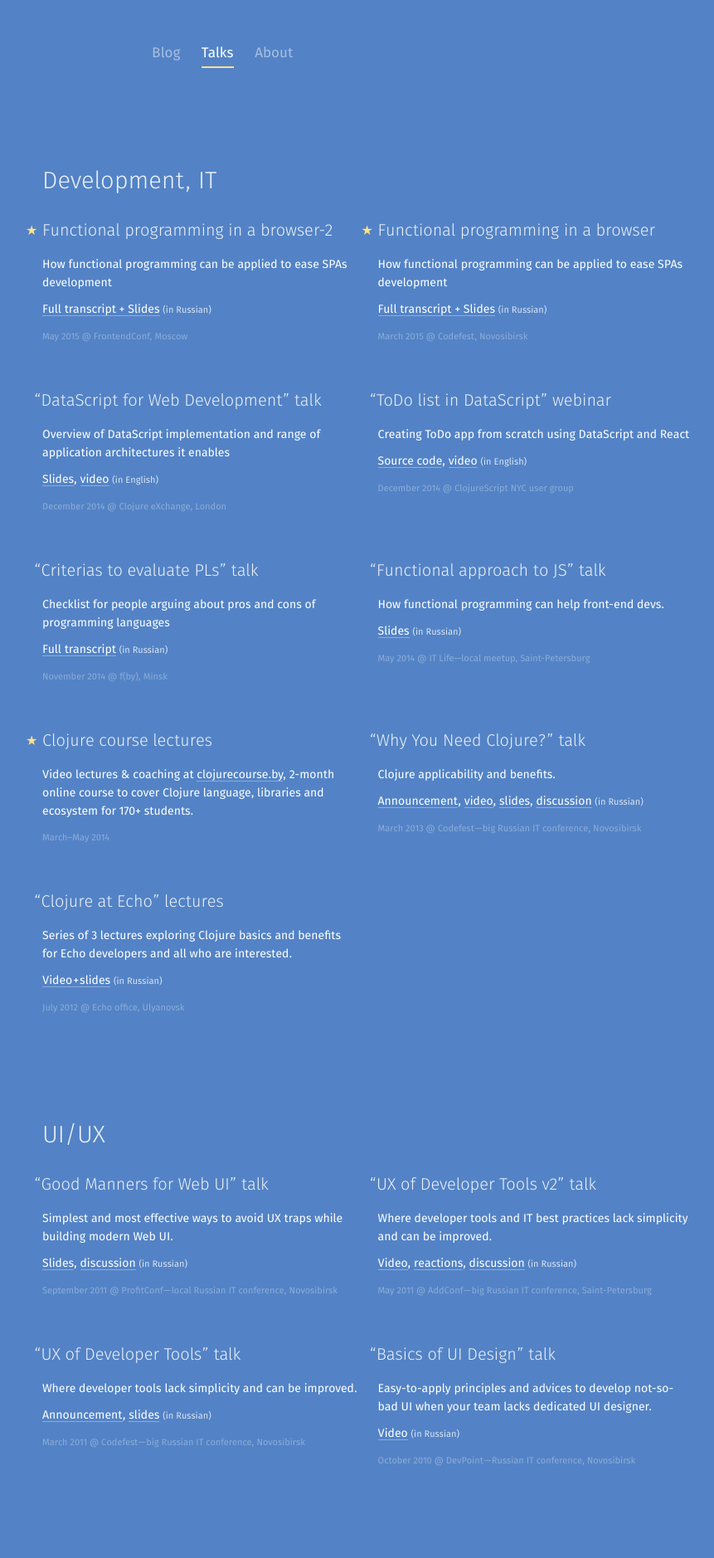
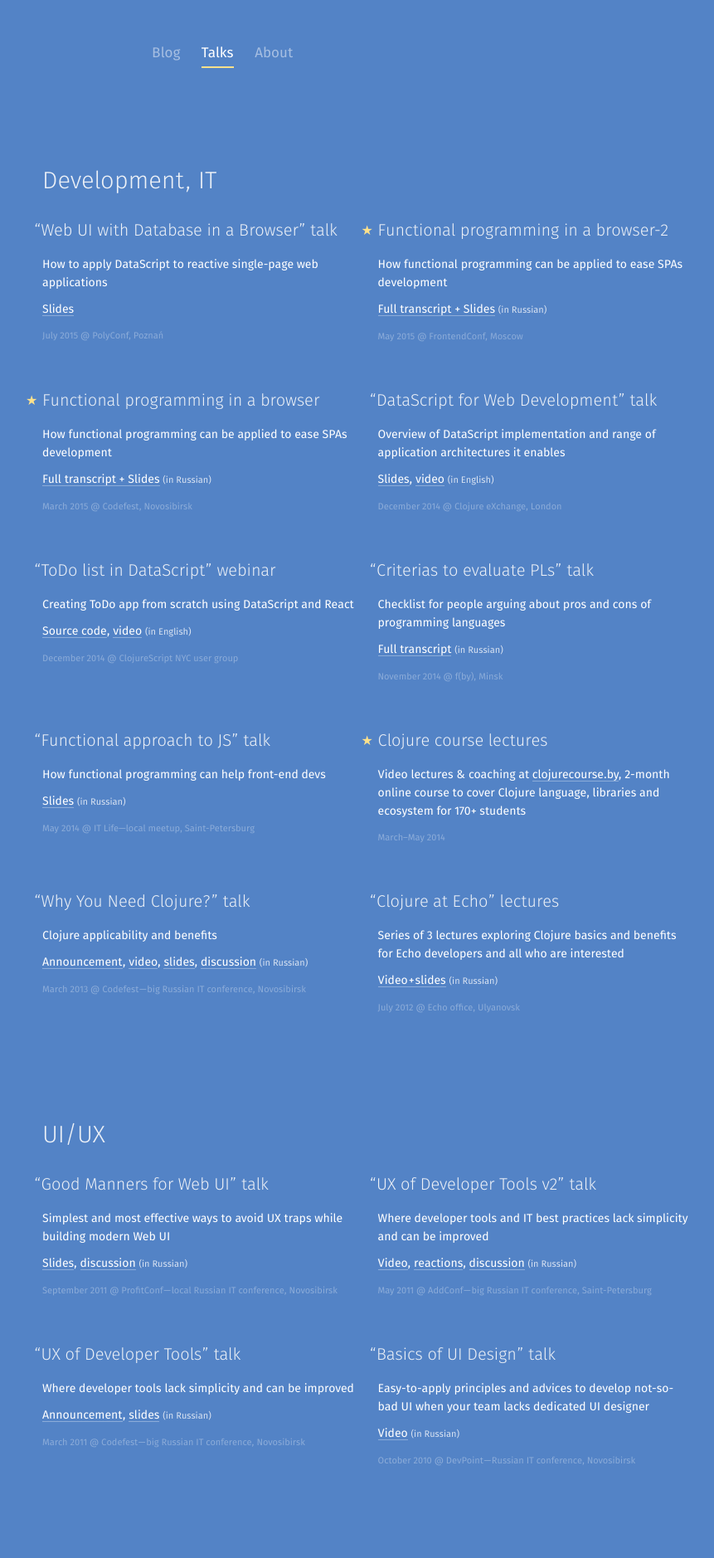
Before and after one commit to tonsky/tonsky.github.io, a Jekyll site: the page built from talks/index.html, in a window 1280 px wide. Shown: the whole page at 83% size, without its empty margins (186-1047 px from the left). Built offline with Jekyll 4.4.1, drawn with Linux system fonts in a browser that asks for light colours.

Commit message:
polyconf talk

```diff
--- a/talks/index.html
+++ b/talks/index.html
@@ -10,6 +10,13 @@ class: page_wide
 </ul>
 
 <h1>Development, IT</h1>
+
+<div class=event>
+    <h1><span class=q>“</span>Web UI with Database in a Browser” talk<span class="lang lang_en"></span></h1>
+    <p>How to apply DataScript to reactive single-page web applications
+    <p class=links><a href="https://dl.dropboxusercontent.com/u/561580/conferences/2015.07%20polyconf.pdf">Slides</a>
+    <p class=where>July 2015 <span class=at>@</span>&nbsp;PolyConf, Poznań</a>
+</div>
 
 <div class=event>
     <h1><span class=star></span>Functional programming in a browser-2<span class="lang lang_ru"></span></h1>
@@ -49,27 +56,27 @@ class: page_wide
 
 <div class=event>
     <h1><span class=q>“</span>Functional approach to JS” talk<span class="lang lang_ru"></span></h1>
-    <p>How functional programming can help front-end devs.
+    <p>How functional programming can help front-end devs
     <p class=links><a href="2014-05-17-functional-approach-to-js/slides/">Slides</a> <span class=lang>(in Russian)</span>
     <p class=where>May 2014 <span class=at>@</span>&nbsp;IT Life—local meetup, Saint-Petersburg</a>
 </div>
 
 <div class=event>
     <h1><span class=star></span>Clojure course lectures</h1>
-    <p>Video lectures & coaching at <a href="http://clojurecourse.by">clojurecourse.by</a>, 2-month online course to cover Clojure language, libraries and ecosystem for 170+&nbsp;students.
+    <p>Video lectures &amp; coaching at <a href="http://clojurecourse.by">clojurecourse.by</a>, 2-month online course to cover Clojure language, libraries and ecosystem for 170+&nbsp;students
     <p class=where>March–May 2014</p>
 </div>
 
 <div class=event>
     <h1><span class=q>“</span>Why You Need Clojure?” talk<span class="lang lang_ru"></span></h1>
-    <p>Clojure applicability and benefits.
+    <p>Clojure applicability and benefits
     <p class=links><a href="http://2013.codefest.ru/lecture/53">Announcement</a>, <a href="http://www.youtube.com/watch?v=jZI1aZcRHCI">video</a>, <a href="https://speakerdeck.com/tonsky/clojure-at-codefest-2013">slides</a>, <a href="http://tonsky.livejournal.com/274489.html">discussion</a> <span class=lang>(in Russian)</span>
     <p class=where>March 2013 <span class=at>@</span>&nbsp;Codefest&#8202;—&#8202;big Russian IT conference, Novosibirsk</a>
 </div>
 
 <div class=event>
     <h1><span class=q>“</span>Clojure at Echo” lectures</h1>
-    <p>Series of 3 lectures exploring Clojure basics and benefits for Echo developers and all who are interested.
+    <p>Series of 3 lectures exploring Clojure basics and benefits for Echo developers and all who are interested
     <p class=links><a href="http://tonsky.livejournal.com/tag/clojure%20at%20echo">Video&#8202;+&#8202;slides</a> <span class=lang>(in Russian)</span>
     <p class=where>July 2012 <span class=at>@</span>&nbsp;Echo office, Ulyanovsk</a>
 </div>
@@ -78,14 +85,14 @@ class: page_wide
 
 <div class=event>
     <h1><span class=q>“</span>Good Manners for Web UI” talk</h1>
-    <p>Simplest and most effective ways to avoid UX traps while building modern Web UI.
+    <p>Simplest and most effective ways to avoid UX traps while building modern Web UI
     <p class=links><a href="http://www.slideshare.net/nikitonsky/ss-9452463">Slides</a>, <a href="http://tonsky.livejournal.com/241759.html">discussion</a> <span class=lang>(in Russian)</span>
     <p class=where>September 2011 <span class=at>@</span>&nbsp;ProfitConf&#8202;—&#8202;local Russian IT conference, Novosibirsk</a>
 </div>
 
 <div class=event>
     <h1><span class=q>“</span>UX of Developer Tools v2” talk</h1>
-    <p>Where developer tools and IT best practices lack simplicity and can be improved.
+    <p>Where developer tools and IT best practices lack simplicity and can be improved
     <p class=links><a href="https://vimeo.com/23726142">Video</a>, <a href="http://lib.custis.ru/1a2-philosophy-of-simplicity-prokopov">reactions</a>, <a href="http://tonsky.livejournal.com/230112.html">discussion</a> <span class=lang>(in Russian)</span>
     <p class=where>May 2011 <span class=at>@</span>&nbsp;AddConf&#8202;—&#8202;big Russian IT conference, Saint-Petersburg</a>
 </div>
@@ -93,7 +100,7 @@ class: page_wide
 
 <div class=event>
     <h1><span class=q>“</span>UX of Developer Tools” talk</h1>
-    <p>Where developer tools lack simplicity and can be improved.
+    <p>Where developer tools lack simplicity and can be improved
     <p class=links><a href="http://2011.codefest.ru/lecture/453">Announcement</a>, <a href="https://speakerdeck.com/tonsky/iuzabiliti-instrumientov-razrabotchika">slides</a> <span class=lang>(in Russian)</span>
     <p class=where>March 2011 <span class=at>@</span>&nbsp;Codefest&#8202;—&#8202;big Russian IT conference, Novosibirsk</a>
 </div>
@@ -101,7 +108,7 @@ class: page_wide
 
 <div class=event>
     <h1><span class=q>“</span>Basics of UI Design” talk</h1>
-    <p>Easy-to-apply principles and advices to develop not-so-bad UI when your team lacks dedicated UI designer.
+    <p>Easy-to-apply principles and advices to develop not-so-bad UI when your team lacks dedicated UI designer
     <p class=links><a href="http://devpoint.ru/video/devpoint2/46641_Nikita_Prokopov.html">Video</a> <span class=lang>(in Russian)</span>
     <p class=where>October 2010 <span class=at>@</span>&nbsp;DevPoint&#8202;—&#8202;Russian IT conference, Novosibirsk</a>
 </div>
```
